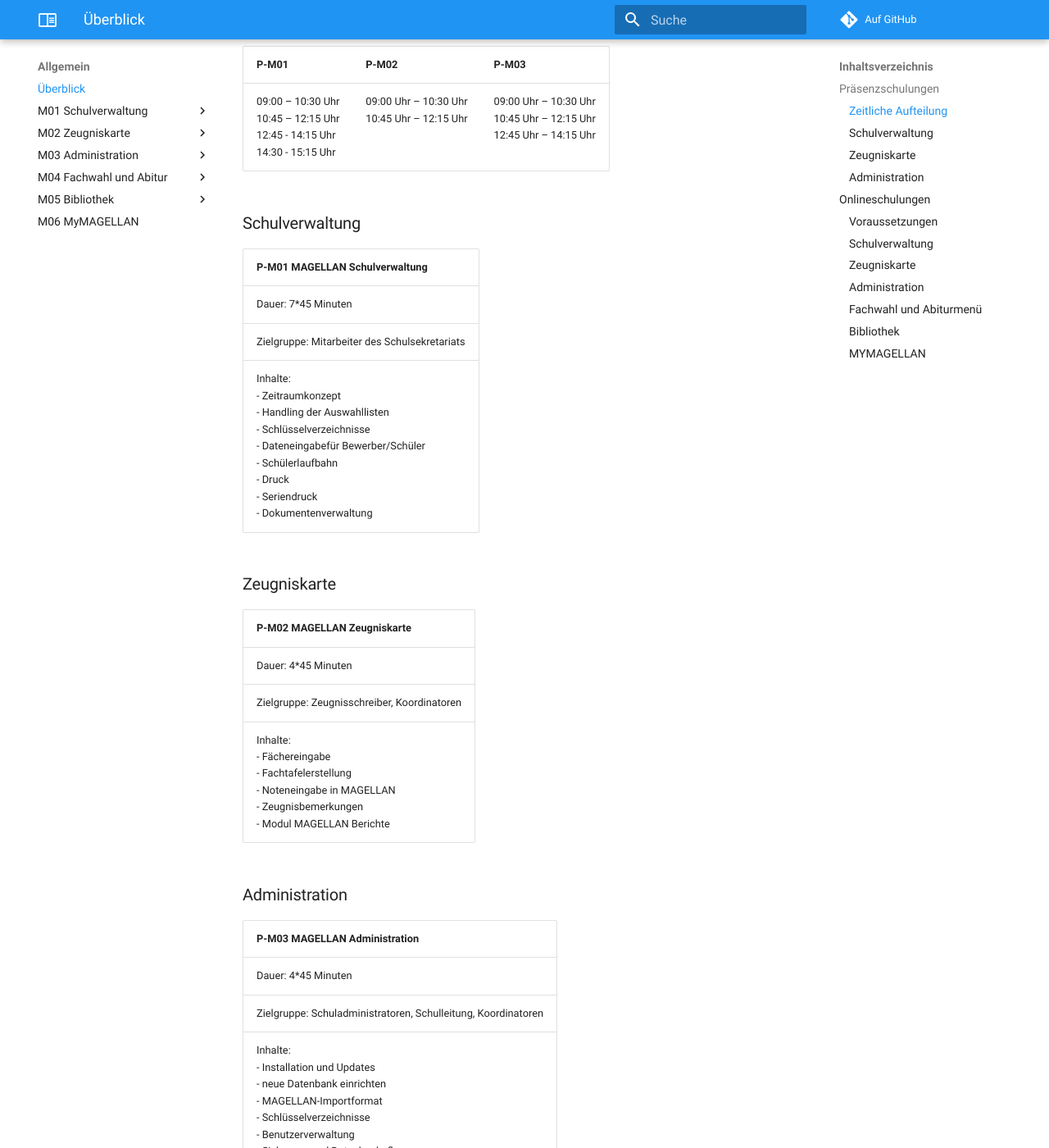
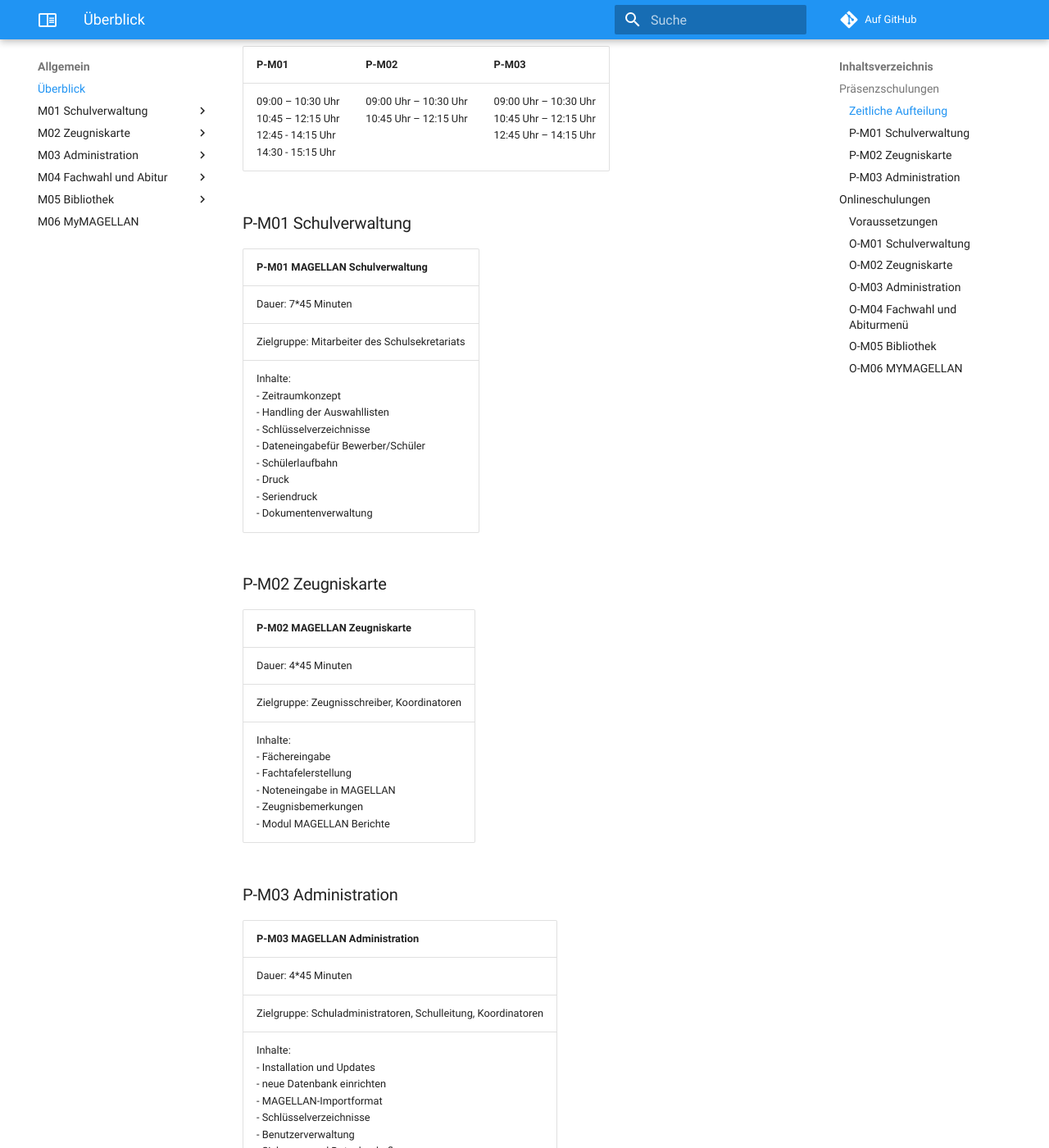
Before and after one commit to stuebersystems/doc.magellan-schulungen.de, an MkDocs documentation site: the page built from docs/index.md, in a window 1280 px wide and 1400 px high, scrolled down 790 px. Shown: the whole window at 82% size. Built offline with MkDocs 1.6.1 and Material for MkDocs 9.7.7, drawn with Linux system fonts in a browser that asks for light colours; comment, search, counter and statistics services are not loaded; some of the changed text lies outside the part shown.

Commit message:
no message

```diff
--- a/docs/index.md
+++ b/docs/index.md
@@ -23,7 +23,7 @@ Unsere Präsenzschulungen bieten wir bei uns im Hause oder auch bei Ihnen vor Or
 |:--|--|--|
 |09:00 – 10:30 Uhr<br/>10:45 – 12:15 Uhr<br/>12:45 - 14:15 Uhr<br/>14:30 - 15:15 Uhr|09:00 Uhr – 10:30 Uhr<br/>10:45 Uhr – 12:15 Uhr|09:00 Uhr – 10:30 Uhr<br/>10:45 Uhr – 12:15 Uhr<br/>12:45 Uhr – 14:15 Uhr|
 
-### Schulverwaltung
+### P-M01 Schulverwaltung
 
 |P-M01 MAGELLAN Schulverwaltung|
 |:--|
@@ -31,7 +31,7 @@ Unsere Präsenzschulungen bieten wir bei uns im Hause oder auch bei Ihnen vor Or
 |Zielgruppe: Mitarbeiter des Schulsekretariats|
 |Inhalte:<br/>- Zeitraumkonzept<br/>- Handling der Auswahllisten<br/>- Schlüsselverzeichnisse<br/>- Dateneingabefür Bewerber/Schüler<br/>- Schülerlaufbahn<br/>- Druck<br/>- Seriendruck<br/>- Dokumentenverwaltung
 
-### Zeugniskarte
+### P-M02 Zeugniskarte
 
 |P-M02 MAGELLAN Zeugniskarte|
 |:--|
@@ -39,7 +39,7 @@ Unsere Präsenzschulungen bieten wir bei uns im Hause oder auch bei Ihnen vor Or
 |Zielgruppe: Zeugnisschreiber, Koordinatoren
 |Inhalte:<br/>- Fächereingabe<br/>- Fachtafelerstellung<br/>- Noteneingabe in MAGELLAN<br/>- Zeugnisbemerkungen<br/>- Modul MAGELLAN Berichte|
 
-### Administration
+### P-M03 Administration
 
 |P-M03 MAGELLAN Administration|
 |:--|
@@ -67,7 +67,7 @@ Aktion|Hinweise
 **Probleme?**|Sollten Probleme entstehen wenden Sie sich bitte vor dem vereinbarten Schulungstermin an unser [Supportteam](https://support.stueber.de/), vielen Dank!
 **Unsere**<br/>**Empfehlung**|Die optimale Variante wäre, wenn jeder Teilnehmer einen Rechner mit Headset und zwei Bildschirme zur Verfügung hätte. Damit könnte man auf dem einen Bildschirm den Zoombildschirm mit dem gezeigten Inhalt sehen und auf dem anderen Bildschirm in MAGELLAN die Schritte durchführen.<br/><br/>Nicht optimal, aber alternativ auch möglich ist, dass die Kollegen gemeinsam in einem Raum sitzen und das Zoomfenster auf einem gesonderten Bildschirm gezeigt wird, damit ist dann aber kein Zugriff auf die Situation auf den Teilnehmerrechnern möglich.<br/><br/>Sollte das alles nicht möglich sein, kann man natürlich auch einfach nur zuschauen, MAGELLAN (oder MyMAGELLAN) wird dann auf den Rechnern nicht benötigt.
 
-### Schulverwaltung
+### O-M01 Schulverwaltung
 
 |O-M01 MAGELLAN Schulverwaltung|
 |:--|
@@ -83,7 +83,7 @@ Aktion|Hinweise
 |Dauer: 120 Minuten|
 |Inhalte:<br/>- Voraussetzungen für Berichte<br/>- Berichte organisieren<br/>- Seriendruckschnittstelle zu MSWord<br/>- Dokumentenverwaltung|
 
-### Zeugniskarte
+### O-M02 Zeugniskarte
 
 |O-M02 MAGELLAN Zeugniskarte|
 |:--|
@@ -96,7 +96,7 @@ Aktion|Hinweise
 |Dauer: 90 Minuten|
 |Inhalte:<br/>- Vorbereitung für die Erstellung der mymx-Dateien<br/>- Verteilstrategie<br/>- Import der Daten nach MAGELLAN|
 
-### Administration
+### O-M03 Administration
 
 |O-M03 MAGELLAN Administration|
 |:--|
@@ -109,7 +109,7 @@ Aktion|Hinweise
 |Dauer: 120 Minuten|
 |Inhalte:<br/>- Schlüsselverzeichnisse anpassen<br/>- Benutzerverwaltung<br/>- Sicherung und Datenbankpflege<br/>- Datenimporte über das MAGELLAN-Importformat<br/>- Erstellen von MyMAGELLAN-Dateien mit dem MyMAGELLAN-Center|
 
-### Fachwahl und Abiturmenü
+### O-M04 Fachwahl und Abiturmenü
 
 |O-M04 Fachwahl und Abiturmenü|
 |:--|
@@ -122,7 +122,7 @@ Aktion|Hinweise
 |Dauer: 90 Minuten|
 |Inhalt:<br/>- Schüler synchronisieren<br/>- Qualifikationskarte<br/>- Prüfungskarte|
 
-### Bibliothek
+### O-M05 Bibliothek
 
 |O-M05 Bibliothek|
 |:--|
@@ -132,7 +132,7 @@ Aktion|Hinweise
 |Dauer: 120 Minuten|
 |Inhalt:<br/>- Eingabe der Medien und Exemplare<br/>- Aufnahme von Ausleihern<br/>- Leihvorgänge<br/>-  Mahnungen|
 
-### MYMAGELLAN
+### O-M06 MYMAGELLAN
 
 |O-M06 MYMAGELLAN|
 |:--|
```
